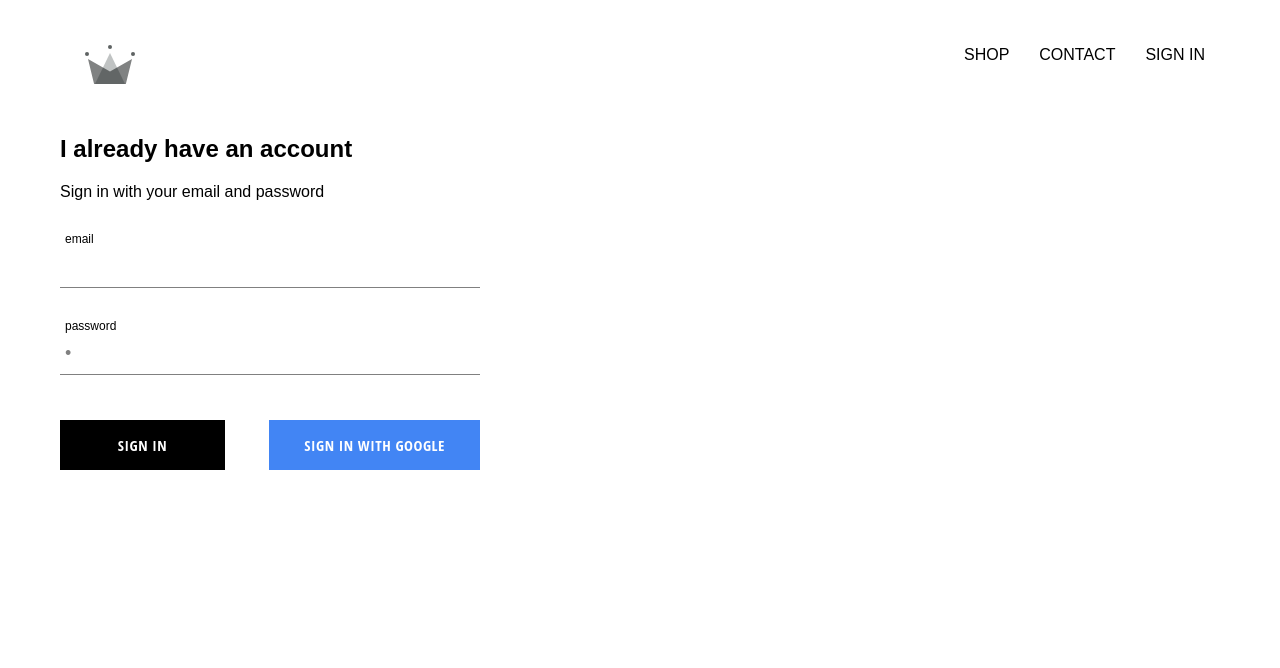
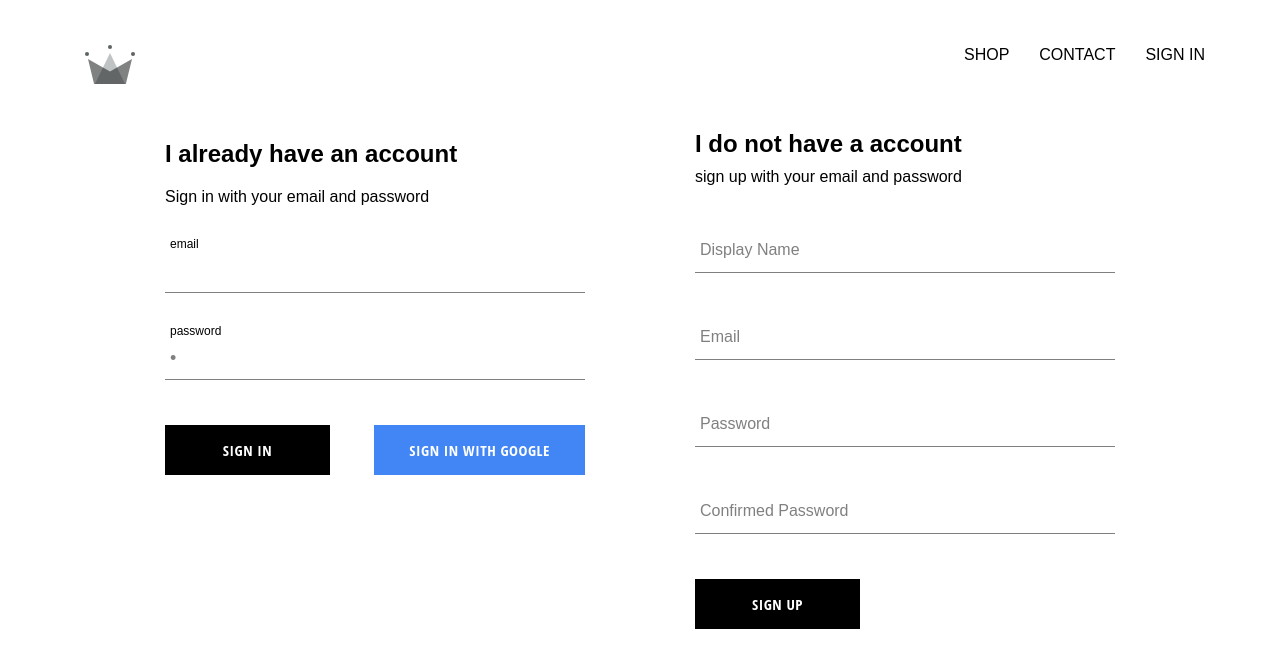
Before and after one commit to AndrewRoy3535/Shop-app, a React (Create React App) app: page /signin in a window 1280 px wide. Shown: the top 668 px of the page. Built offline with nearby package versions, Linux system fonts and the light colour scheme; no server answers; a web font is replaced by a local one.

Commit message:
firebase 50% implemented

```diff
--- a/src/App.js
+++ b/src/App.js
@@ -4,7 +4,7 @@
 import shoppage from "./pages/shoppage/shoppage";
 import Header from "./components/header/header";
 import SigninSignup from "./pages/signinSignup/signinSignup";
-import { auth } from "./firebase/firebase.utils";
+import { auth, createUserProfileDoc } from "./firebase/firebase.utils";
 
 import "./App.css";
 
@@ -20,10 +20,26 @@
   unsubscribeFromAuth = null;
 
   componentDidMount() {
-    this.unsubscribeFromAuth = auth.onAuthStateChanged((user) => {
-      this.setState({ currentUser: user });
+    this.unsubscribeFromAuth = auth.onAuthStateChanged(async (userAuth) => {
+      if (userAuth) {
+        const userRef = await createUserProfileDoc(userAuth);
 
-      console.log(user);
+        userRef.onSnapshot((snapshot) => {
+          this.setState(
+            {
+              currentUser: {
+                id: snapshot.id,
+                ...snapshot.data(),
+              },
+            },
+            () => console.log(this.state)
+          );
+        });
+      } else {
+        this.setState({
+          currentUser: userAuth,
+        });
+      }
     });
   }
 
--- /dev/null
+++ b/src/components/signUp/signUp.jsx
@@ -0,0 +1,102 @@
+import React, { Component } from "react";
+import FormInput from "../formInput/formInput";
+import CustomButton from "../customButton/customButton";
+import { auth, createUserProfileDoc } from "../../firebase/firebase.utils";
+
+import "./signUp.scss";
+
+export class signUp extends Component {
+  constructor(props) {
+    super(props);
+
+    this.state = {
+      displayName: "",
+      email: "",
+      password: "",
+      confirmedPassword: "",
+    };
+  }
+
+  handleSubmit = async (event) => {
+    event.preventDefault();
+
+    const { displayName, email, password, confirmedPassword } = this.state;
+
+    if (password !== confirmedPassword) {
+      alert(`password doesn't match`);
+      return;
+    }
+
+    try {
+      const { user } = await auth.createUserWithEmailAndPassword(
+        email,
+        password
+      );
+
+      await createUserProfileDoc(user, { displayName });
+
+      this.setState({
+        displayName: "",
+        email: "",
+        password: "",
+        confirmedPassword: "",
+      });
+    } catch (error) {
+      console.error(error);
+    }
+  };
+
+  handleChange = (event) => {
+    const { name, value } = event.target;
+
+    this.setState({
+      [name]: value,
+    });
+  };
+
+  render() {
+    const { displayName, email, password, confirmedPassword } = this.state;
+
+    return (
+      <div className='sign-up'>
+        <h2 className='title'>I do not have a account</h2>
+        <span>sign up with your email and password</span>
+
+        <form className='sign-up-form' onSubmit={this.handleSubmit}>
+          <FormInput
+            type='text'
+            name='displayName'
+            value={displayName}
+            label='Display Name'
+            onChange={this.handleChange}
+            required></FormInput>
+          <FormInput
+            type='email'
+            name='email'
+            value={email}
+            label='Email'
+            onChange={this.handleChange}
+            required></FormInput>
+          <FormInput
+            type='password'
+            name='password'
+            value={password}
+            label='Password'
+            onChange={this.handleChange}
+            required></FormInput>
+          <FormInput
+            type='password'
+            name='confirmedPassword'
+            value={confirmedPassword}
+            label='Confirmed Password'
+            onChange={this.handleChange}
+            required></FormInput>
+
+          <CustomButton type='submit'>Sign up</CustomButton>
+        </form>
+      </div>
+    );
+  }
+}
+
+export default signUp;
--- /dev/null
+++ b/src/components/signUp/signUp.scss
@@ -0,0 +1,9 @@
+.sign-up {
+  display: flex;
+  flex-direction: column;
+  width: 420px;
+
+  .title {
+    margin: 10px 0px;
+  }
+}
--- a/src/firebase/firebase.utils.js
+++ b/src/firebase/firebase.utils.js
@@ -12,6 +12,32 @@
   measurementId: "G-5LKRRC0FNE",
 };
 
+export const createUserProfileDoc = async (userAuth, additionalData) => {
+  if (!userAuth) return;
+
+  const userRef = firestore.doc(`users/${userAuth.uid}`);
+
+  const snapShot = await userRef.get();
+
+  if (!snapShot.exists) {
+    const { displayName, email } = userAuth;
+    const createdAt = new Date();
+
+    try {
+      await userRef.set({
+        displayName,
+        email,
+        createdAt,
+        ...additionalData,
+      });
+    } catch (error) {
+      console.log("error creating database", error.messege);
+    }
+  }
+
+  return userRef;
+};
+
 firebase.initializeApp(config);
 
 export const auth = firebase.auth();
--- a/src/pages/signinSignup/signinSignup.jsx
+++ b/src/pages/signinSignup/signinSignup.jsx
@@ -1,10 +1,14 @@
 import React from "react";
 import SignIn from "../../components/signIn/signIn";
+import SignUp from "../../components/signUp/signUp";
+
+import "./signinSignup.scss";
 
 function signinSignup() {
   return (
     <div className='sign-in-and-sign-up'>
       <SignIn />
+      <SignUp />
     </div>
   );
 }
--- a/src/pages/signinSignup/signinSignup.scss
+++ b/src/pages/signinSignup/signinSignup.scss
@@ -0,0 +1,6 @@
+.sign-in-and-sign-up {
+  width: 950px;
+  display: flex;
+  justify-content: space-between;
+  margin: 30px auto;
+}
```
Also changed, not shown: 1 other file (tests, documents, lock files or other folders).
